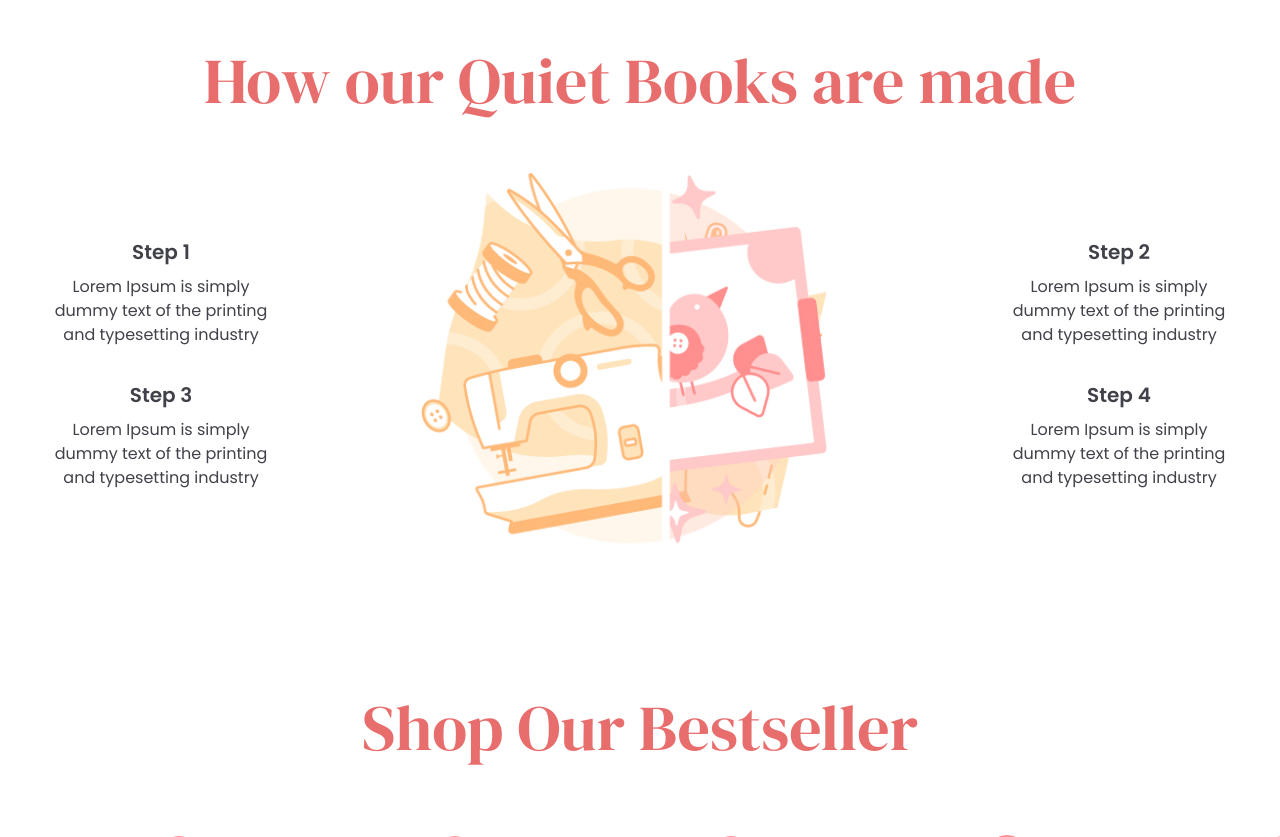
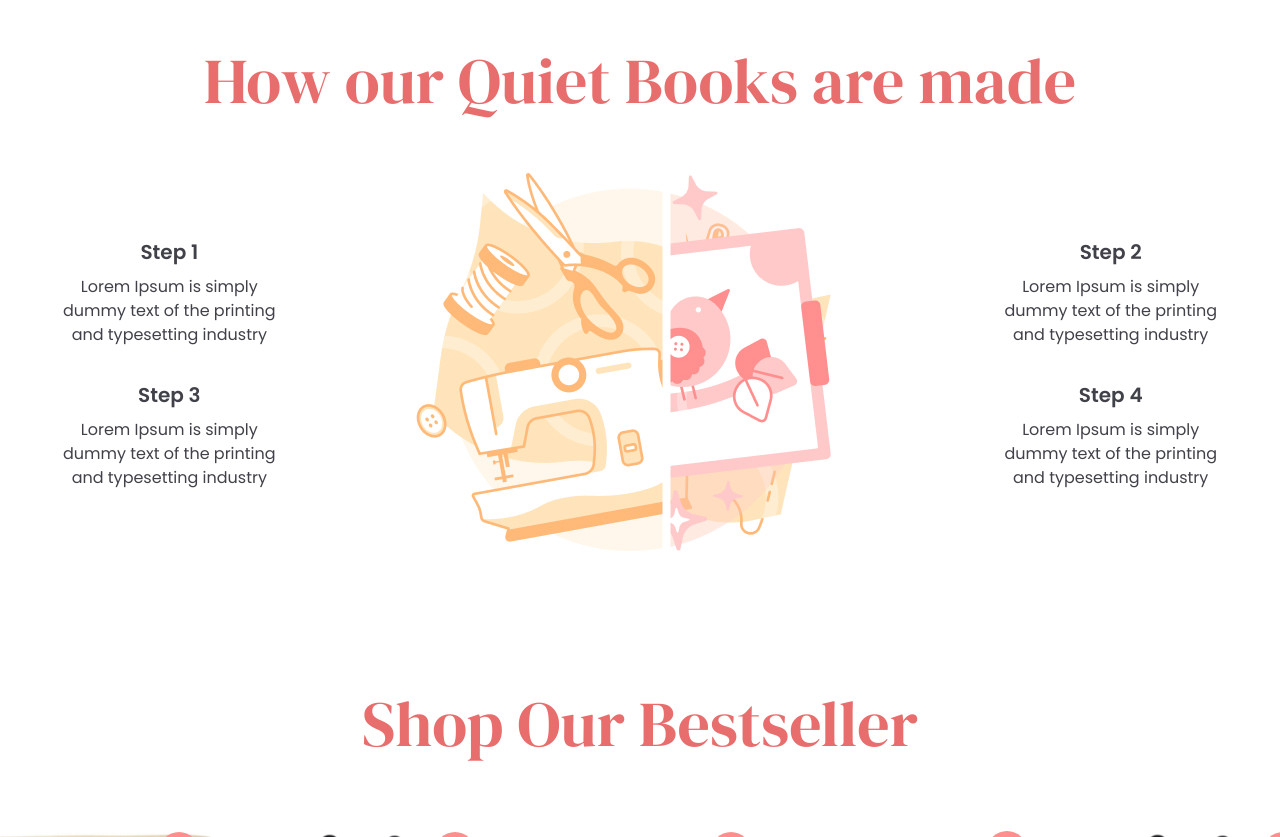
Before and after one commit to dm1triykr/WSS_internship2022, a website: page src/index.html in a window 1280 px wide. Shown: the part 2060-2897 px from the top of the page. Drawn offline with nearby package versions, Linux system fonts and the light colour scheme; files that its build step writes are made by us from their sources; files whose address does not match are found by name; a web font is replaced by a local one.

Commit message:
adapted to tablet version 'advantages' and 'making process' blocks

```diff
--- a/src/index.html
+++ b/src/index.html
@@ -178,30 +178,34 @@
 			<div class="making-process__container _container">
 				<h2 class="making-process__title">How our Quiet Books are made</h2>
 				<div class="making-process__content">
-					<div class="making-process__column column-mp">
-						<div class="column-mp__content">
+					<div class="making-process__row row-mp">
+						<div class="making-process__column column-mp">
 							<h4 class="column-mp__title">Step 1</h4>
 							<div class="column-mp__text">
 								Lorem Ipsum is simply<br> dummy text of
 								the printing<br> and typesetting industry
 							</div>
+						</div>
+						<div class="making-process__column column-mp">
+							<h4 class="column-mp__title">Step 2</h4>
+							<div class="column-mp__text">
+								Lorem Ipsum is simply<br> dummy text of
+								the printing<br> and typesetting industry
+							</div>
+						</div>
+					</div>
+					<div class="making-process__image">
+						<img src="img/making-process/01.jpg" alt="">
+					</div>
+					<div class="making-process__row row-mp">
+						<div class="making-process__column column-mp">
 							<h4 class="column-mp__title">Step 3</h4>
 							<div class="column-mp__text">
 								Lorem Ipsum is simply<br> dummy text of
 								the printing<br> and typesetting industry
 							</div>
 						</div>
-					</div>
-					<div class="making-process__column column-mp">
-						<img src="img/making-process/01.jpg" alt="" class="column-mp__image">
-					</div>
-					<div class="making-process__column column-mp">
-						<div class="column-mp__content">
-							<h4 class="column-mp__title">Step 2</h4>
-							<div class="column-mp__text">
-								Lorem Ipsum is simply<br> dummy text of
-								the printing<br> and typesetting industry
-							</div>
+						<div class="making-process__column column-mp">
 							<h4 class="column-mp__title">Step 4</h4>
 							<div class="column-mp__text">
 								Lorem Ipsum is simply<br> dummy text of
@@ -209,6 +213,37 @@
 							</div>
 						</div>
 					</div>
+<!--					<div class="making-process__column column-mp">-->
+<!--						<div class="column-mp__content">-->
+<!--							<h4 class="column-mp__title">Step 1</h4>-->
+<!--							<div class="column-mp__text">-->
+<!--								Lorem Ipsum is simply<br> dummy text of-->
+<!--								the printing<br> and typesetting industry-->
+<!--							</div>-->
+<!--							<h4 class="column-mp__title">Step 3</h4>-->
+<!--							<div class="column-mp__text">-->
+<!--								Lorem Ipsum is simply<br> dummy text of-->
+<!--								the printing<br> and typesetting industry-->
+<!--							</div>-->
+<!--						</div>-->
+<!--					</div>-->
+<!--					<div class="making-process__column column-mp">-->
+<!--						<img src="img/making-process/01.jpg" alt="" class="column-mp__image">-->
+<!--					</div>-->
+<!--					<div class="making-process__column column-mp">-->
+<!--						<div class="column-mp__content">-->
+<!--							<h4 class="column-mp__title">Step 2</h4>-->
+<!--							<div class="column-mp__text">-->
+<!--								Lorem Ipsum is simply<br> dummy text of-->
+<!--								the printing<br> and typesetting industry-->
+<!--							</div>-->
+<!--							<h4 class="column-mp__title">Step 4</h4>-->
+<!--							<div class="column-mp__text">-->
+<!--								Lorem Ipsum is simply<br> dummy text of-->
+<!--								the printing<br> and typesetting industry-->
+<!--							</div>-->
+<!--						</div>-->
+<!--					</div>-->
 				</div>
 			</div>
 		</div>
--- a/src/partials/header.html
+++ b/src/partials/header.html
@@ -11,7 +11,7 @@
 							Free shipping from 60€ (DE)
 						</div>
 					</div>
-					<div class="swiper-slide top-feature">
+					<div class="swiper-slide top-feature top-feature_high-quality">
 						<i class="top-feature__image icon-02"></i>
 						<div class="top-feature__text">
 							High quality hand-mand & ethical products
--- a/src/scss/modules/_making-process.scss
+++ b/src/scss/modules/_making-process.scss
@@ -15,36 +15,110 @@
 	line-height: calc(88/64*100%);
 	color: #E86E6E;
 
-	margin: 120px 0px 48px 0px;
+	margin: 120px 0px 0px 0px;
+
+	@media (max-width: $breakpoint-medium) {
+		margin: 83px 0px 0px 0px;
+		font-size: 48px;
+		line-height: calc(65.81/48*100%);
+	}
 }
 
 .making-process__content {
+	position: relative;
 	display: flex;
 	align-items: center;
-	margin: 0px 0px 130px 0px;
+	margin: 0px 0px 190px 0px;
+	flex-direction: column;
+
+	@media (max-width: $breakpoint-medium) {
+		margin: 0px 0px 80px 0px;
+	}
+}
+
+.making-process__image {
+	position: absolute;
+	left: 50%;
+	transform: translate(-50%, 0);
+	margin-top: 48px;
+
+	@media (max-width: $breakpoint-medium) {
+		margin-top: 15px;
+		position: static;
+		text-align: center;
+		transform: translate(0, 0);
+	}
+}
+
+.making-process__content > img {
+
+}
+
+.row-mp {
+	display: flex;
+	justify-content: space-between;
+	width: 100%;
+
+}
+
+.row-mp:first-child {
+	margin-top: 112px;
+
+	@media (max-width: $breakpoint-medium) {
+		margin-top: 39px;
+	}
+}
+
+.row-mp:last-child {
+	@media (max-width: $breakpoint-medium) {
+		margin-top: 48px;
+	}
+}
+
+.row-mp:not(:last-child) {
+	margin-bottom: 33px;
 }
 
 .making-process__column {
-	//flex: 0 1 33.333%;
 	text-align: center;
 }
 
-.making-process__column:first-child {
-	padding: 0px 90px 0px 0px;
-	flex: 0 1 30%;
+.making-process__column:nth-child(odd) {
+	margin-left: 43px;
+
+	@media (max-width: $breakpoint-medium) {
+		margin-left: 0px;
+		margin-right: 15px;
+		//padding: 0 10px;
+	}
 }
 
-.making-process__column:not(:first-child):not(:last-child) {
-	flex: 0 1 40%;
+.making-process__column:nth-child(even) {
+	margin-right: 43px;
+
+	@media (max-width: $breakpoint-medium) {
+		margin-right: 0px;
+		margin-left: 15px;
+		//padding: 0 10px;
+	}
 }
-
-.making-process__column:last-child {
-	padding: 0px 0px 0px 90px;
-	flex: 0 1 30%;
-}
-
-.column-mp {
-}
+//
+//.making-process__column:first-child {
+//	padding: 0px 90px 0px 0px;
+//	flex: 0 1 30%;
+//}
+//
+//.making-process__column:not(:first-child):not(:last-child) {
+//	flex: 0 1 40%;
+//}
+//
+//.making-process__column:last-child {
+//	padding: 0px 0px 0px 90px;
+//	flex: 0 1 30%;
+//}
+//
+//.column-mp {
+//}
 
 .column-mp__title {
 	font-weight: 600;
@@ -59,6 +133,18 @@
 	font-size: 16px;
 	line-height: calc(24/16*100%);
 	color: #414249;
+
+	@media (max-width: $breakpoint-medium) {
+		font-size: 14px;
+		line-height: calc(21/14*100%);
+
+	}
+
+	> br {
+		@media (max-width: $breakpoint-medium) {
+			display: none;
+		}
+	}
 }
 
 .column-mp__text:not(:last-child) {
--- a/src/scss/partials/_header.scss
+++ b/src/scss/partials/_header.scss
@@ -36,6 +36,13 @@
 	align-items: center;
 	min-height: 40px;
 
+	&.top-feature_high-quality {
+		@media (max-width: $breakpoint-medium) {
+			padding-right: 20px;
+			padding-left: 20px;
+		}
+	}
+
 	&__image {
 		margin: 0px 8px 0px 0px;
 		color: #414249;
@@ -59,6 +66,8 @@
 		display: block;
 	}
 }
+
+
 
 .icon-01 {
 }
```
Also changed, not shown: src/scss/modules/_advantages.scss (+81 -14 lines), build/css/fonts/svgfont.ttf, build/css/fonts/svgfont.woff, build/css/fonts/svgfont.woff2, build/css/style.css, build/index.html, 1 other file.
